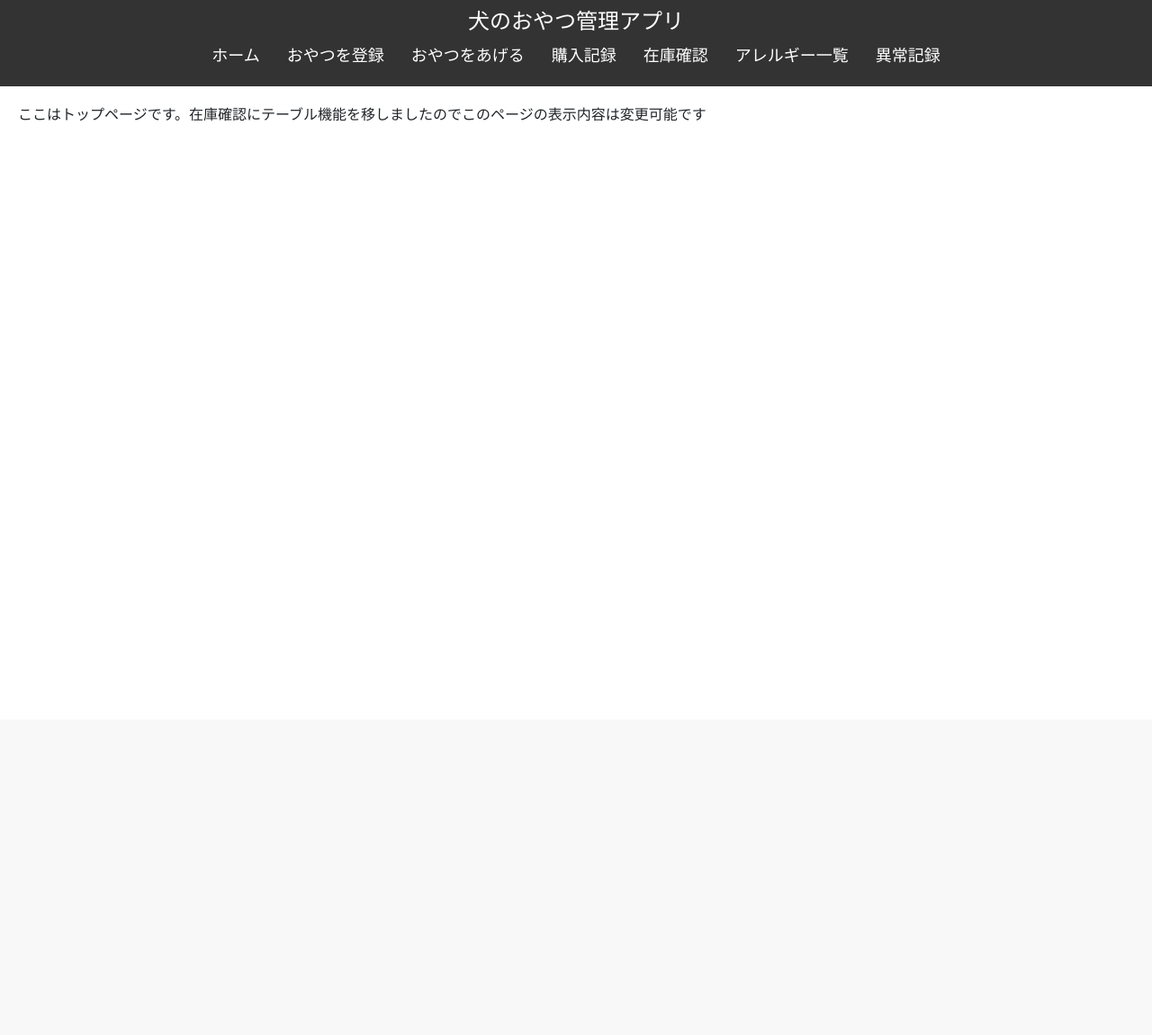
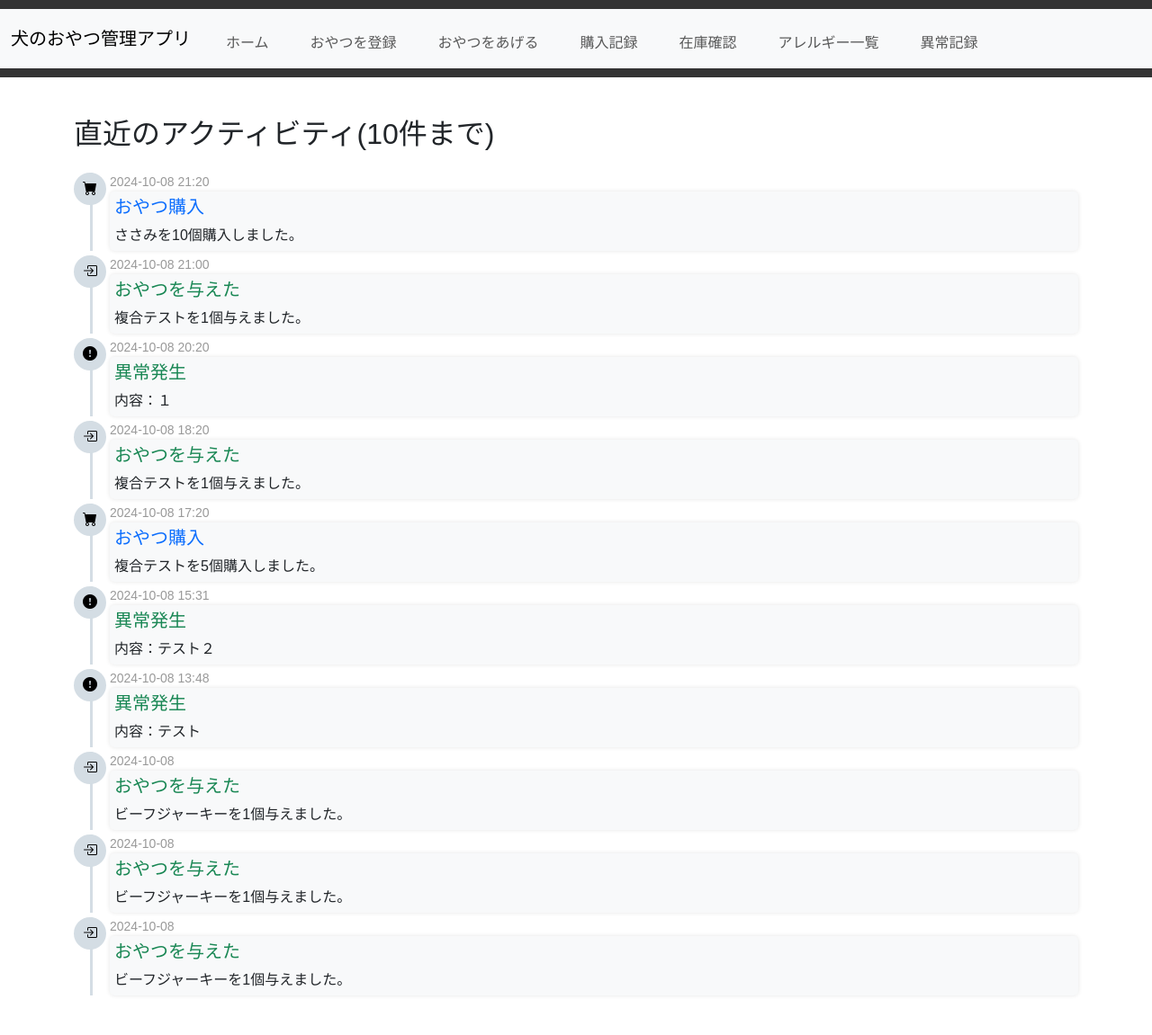
Before and after one commit to koudaihirose/dog_treat, a Flask app: page / in a window 1280 px wide. Shown: the whole page at 90% size. Before the commit the page ends 135 px from the top, so only its background shows below. Run offline with Flask 3, Linux system fonts and the light colour scheme; data comes from the database, SQL or seed files in the repository; some libraries are stand-ins or nearby versions.

Commit message:
ページ名修正、ヘッダーの処理変更、トップページにアクティビティ追加

```diff
--- a/app.py
+++ b/app.py
@@ -22,31 +22,37 @@ def get_db_connection():
 @app.route('/')
 def index():
     conn = get_db_connection()
+    # アクティビティを取得 (例として3種類のアクティビティを結合)
 
-    snacks = conn.execute('''
-        SELECT s.id, s.name,
-                COALESCE(GROUP_CONCAT(a.name, ', '), 'なし') AS allergies,
-                COALESCE(SUM(DISTINCT ph.quantity), 0) AS total_purchased,
-                COALESCE(SUM(DISTINCT sg.quantity), 0) AS total_given,
-                COALESCE(SUM(DISTINCT ph.quantity), 0, 0) - COALESCE(SUM(DISTINCT sg.quantity), 0) AS stock,
-                REPLACE(REPLACE(COALESCE(GROUP_CONCAT(sp.photo_path),'' ), '\\', '/'), 'static/', '') AS photos
+    activities= conn.execute('''
+        SELECT 'register' AS type,'おやつ登録' AS title, registration_date AS date, name AS item_name, "" AS quantity,'' AS note
         FROM snacks s
-        LEFT JOIN snack_allergies sa ON s.id = sa.snack_id
-        LEFT JOIN allergies a ON sa.allergy_id = a.id
-        LEFT JOIN purchase_history ph ON s.id = ph.snack_id
-        LEFT JOIN snack_giving sg ON s.id = sg.snack_id
-        LEFT JOIN snack_photos sp ON s.id = sp.snack_id
-        GROUP BY s.id
+        UNION ALL
+        SELECT 'allergies' AS type,'アレルギー食品追加' AS title, registration_date AS date, a.name AS item_name, "" AS quantity,'' AS note
+        FROM allergies a
+        UNION ALL
+        SELECT 'purchase' AS type,'おやつ購入' AS title, p.purchase_date AS date, s.name AS item_name, p.quantity,'' AS note
+        FROM purchase_history p
+        JOIN snacks s ON p.snack_id = s.id
+        UNION ALL
+        SELECT 'give' AS type, 'おやつを与えた' AS title, g.given_date AS date, s.name AS item_name, g.quantity,'' AS note
+        FROM snack_giving g
+        JOIN snacks s ON g.snack_id = s.id
+        UNION ALL
+        SELECT 'incident' AS type, '異常発生' AS title, i.incident_time AS date, '' AS item_name,'' AS quantity,i.note AS note
+        FROM incident_records i
+        ORDER BY date DESC
+        LIMIT 10  -- ここで最大10件を取得
     ''').fetchall()
 
     conn.close()
-    return render_template('index.html', snacks=snacks)
+    return render_template('index.html',recent_activities=activities)
 
 
 
 
-@app.route('/add_snack', methods=['GET', 'POST'])
-def add_snack():
+@app.route('/register_snack', methods=['GET', 'POST'])
+def register_snack():
     conn = get_db_connection()
     if request.method == 'POST':
         snack_name = request.form['snack_name']
@@ -83,7 +89,7 @@ def add_snack():
     allergies = conn.execute('SELECT id, name FROM allergies').fetchall()
 
     conn.close()
-    return render_template('add_snack.html', allergies=allergies)
+    return render_template('register_snack.html', allergies=allergies)
 
 @app.route('/purchase_snack', methods=['GET', 'POST'])
 def purchase_snack():
@@ -128,6 +134,34 @@ def give_snack():
 
         # 'T'をスペースに置き換える
         formatted_give_date = give_date.replace('T', ' ')
+
+        # 現在の在庫数を取得
+        stock_query = '''
+            SELECT
+                COALESCE(SUM(DISTINCT ph.quantity), 0) - COALESCE(SUM(DISTINCT sg.quantity), 0) AS stock
+            FROM snacks s
+            LEFT JOIN purchase_history ph ON s.id = ph.snack_id
+            LEFT JOIN snack_giving sg ON s.id = sg.snack_id
+            WHERE s.id = ?
+        '''
+        stock_result = conn.execute(stock_query, (snack_id,)).fetchone()
+        current_stock = stock_result['stock'] if stock_result else 0
+
+        # 在庫数をチェック
+        if current_stock - quantity < 0:
+            # 在庫が足りない場合のエラーメッセージ
+            error_message = "在庫が不足しているため、おやつを与えることができません。"
+            # snacksテーブルからおやつのリストを再取得
+            snacks = conn.execute('SELECT id, name FROM snacks').fetchall()
+            # 消費履歴を再取得
+            give_snack_history = conn.execute('''
+                SELECT g.id, s.name, g.quantity, g.given_date
+                FROM snack_giving g
+                JOIN snacks s ON g.snack_id = s.id
+                ORDER BY g.given_date DESC
+            ''').fetchall()
+            conn.close()
+            return render_template('give_snack.html', snacks=snacks, give_snack_history=give_snack_history, error_message=error_message)
 
         # おやつを与える処理を実行
         conn.execute('INSERT INTO snack_giving (snack_id, quantity, given_date) VALUES (?, ?, ?)',
--- a/templates/base.html
+++ b/templates/base.html
@@ -6,7 +6,9 @@
     <title>犬のおやつ管理アプリ</title>
 
     <!-- Bootstrap CSS CDN -->
-    <link href="https://cdn.jsdelivr.net/npm/bootstrap@5.0.2/dist/css/bootstrap.min.css" rel="stylesheet" integrity="sha384-EVSTQN3/azprG1Anm3QDgpJLIm9Nao0Yz1ztcQTwFspd3yD65VohhpuuCOmLASjC" crossorigin="anonymous">
+    <link href="https://cdn.jsdelivr.net/npm/bootstrap@5.3.0/dist/css/bootstrap.min.css" rel="stylesheet">
+    <!-- Bootstrap Icons CDN -->
+    <link href="https://cdn.jsdelivr.net/npm/bootstrap-icons@1.10.5/font/bootstrap-icons.css" rel="stylesheet">
     <!-- Optional: Custom CSS -->
     <link rel="stylesheet" href="{{ url_for('static', filename='style.css') }}">
 </head>
@@ -14,24 +16,49 @@
 
     <!-- ヘッダー部分 -->
     <header>
-        <h1>犬のおやつ管理アプリ</h1>
-        <nav>
-            <ul>
-                <li><a href="{{ url_for('index') }}">ホーム</a></li>
-                <li><a href="{{ url_for('add_snack') }}">おやつを登録</a></li>
-                <li><a href="{{ url_for('give_snack') }}">おやつをあげる</a></li>
-                <li><a href="{{ url_for('purchase_snack') }}">購入記録</a></li>
-                <li><a href="{{ url_for('stock') }}">在庫確認</a></li>
-                <li><a href="{{ url_for('allergies') }}">アレルギー一覧</a></li>
-                <li><a href="{{ url_for('incident_records') }}">異常記録</a></li>
-            </ul>
+        <nav class="navbar navbar-expand-lg navbar-light bg-light">
+            <div class="container-fluid">
+                <a class="navbar-brand" href="#">犬のおやつ管理アプリ</a>
+                <button class="navbar-toggler" type="button" data-bs-toggle="collapse" data-bs-target="#navbarNav" aria-controls="navbarNav" aria-expanded="false" aria-label="Toggle navigation">
+                    <span class="navbar-toggler-icon"></span>
+                </button>
+                <div class="collapse navbar-collapse" id="navbarNav">
+                    <ul class="navbar-nav">
+                        <li class="nav-item">
+                            <a class="nav-link" href="{{ url_for('index') }}">ホーム</a>
+                        </li>
+                        <li class="nav-item">
+                            <a class="nav-link" href="{{ url_for('register_snack') }}">おやつを登録</a>
+                        </li>
+                        <li class="nav-item">
+                            <a class="nav-link" href="{{ url_for('give_snack') }}">おやつをあげる</a>
+                        </li>
+                        <li class="nav-item">
+                            <a class="nav-link" href="{{ url_for('purchase_snack') }}">購入記録</a>
+                        </li>
+                        <li class="nav-item">
+                            <a class="nav-link" href="{{ url_for('stock') }}">在庫確認</a>
+                        </li>
+                        <li class="nav-item">
+                            <a class="nav-link" href="{{ url_for('allergies') }}">アレルギー一覧</a>
+                        </li>
+                        <li class="nav-item">
+                            <a class="nav-link" href="{{ url_for('incident_records') }}">異常記録</a>
+                        </li>
+                    </ul>
+                </div>
+            </div>
         </nav>
     </header>
+
+
 
     <!-- ページごとのコンテンツがここに挿入される -->
     <div class="content">
         {% block content %}{% endblock %}
     </div>
+    <script src="https://cdn.jsdelivr.net/npm/bootstrap@5.3.0/dist/js/bootstrap.bundle.min.js"></script>
+    <script src="https://cdn.jsdelivr.net/npm/bootstrap-icons/font/bootstrap-icons.js"></script>
 
 </body>
 </html>
--- a/templates/index.html
+++ b/templates/index.html
@@ -2,8 +2,120 @@
 
 {% block content %}
 
-    <p>ここはトップページです。在庫確認にテーブル機能を移しましたのでこのページの表示内容は変更可能です</p>
 
+<style>
+    .timeline {
+        position: relative;
+        padding: 0;
+        margin: 10px 0;
+        list-style: none;
+    }
+
+    .timeline-item {
+        position: relative;
+        margin: 5px 0;
+        padding-left: 40px;
+    }
+
+    .timeline-item:before {
+        content: '';
+        position: absolute;
+        left: 18px;
+        top: 0;
+        bottom: 0;
+        width: 3px;
+        background-color: #d4dde4;
+    }
+
+    .timeline-date {
+        font-size: 14px;
+        color: #999;
+    }
+
+    .timeline-content {
+        background-color: #f8f9fa;
+        padding: 5px;
+        border-radius: 5px;
+        box-shadow: 0 0 5px rgba(0, 0, 0, 0.1);
+    }
+
+    .timeline-content h5 {
+        margin-top: 0;
+    }
+    .timeline-content p {
+        margin-top: 0;
+        margin-bottom: 0px;
+    }
+    .badge {
+        font-size: 12px;
+    }
+
+    .timeline-item-icon {
+        position: absolute;
+        left: 0;
+        top: 0;
+        width: 36px;
+        height: 36px;
+        background-color: #d4dde4;
+        border-radius: 100%;
+        display: flex;
+        align-items: center;
+        justify-content: center;
+        color: rgb(0, 0, 0);
+    }
+</style>
+
+
+    <div class="container my-4">
+        <h2 class="mb-4">直近のアクティビティ(10件まで)</h2>
+        <ul class="timeline">
+            {% for activity in recent_activities %}
+                <li class="timeline-item">
+                    <div class="timeline-item-icon">
+                        {% if activity.type == 'register' %}
+                            <i class="bi bi-database-fill-add"></i>
+                        {% elif activity.type == 'allergies' %}
+                            <i class="bi bi-patch-plus-fill"></i>
+                        {% elif activity.type == 'purchase' %}
+                            <i class="bi bi-cart-fill"></i>
+                        {% elif activity.type == 'give' %}
+                            <i class="bi bi-box-arrow-in-right"></i>
+                        {% elif activity.type == 'incident' %}
+                            <i class="bi bi-exclamation-circle-fill"></i>
+                        {% endif %}
+                    </div>
+
+                    <div class="timeline-date">{{ activity.date }}</div>
+                    {% if activity.type == 'register' %}
+                        <div class="timeline-content">
+                            <h5 class="text-primary">{{ activity.title }}</h5> <!-- タイトル表示 -->
+                            <p>{{ activity.item_name }}を登録しました。</p>
+                        </div>
+                    {% elif activity.type == 'allergies' %}
+                        <div class="timeline-content">
+                            <h5 class="text-primary">{{ activity.title }}</h5> <!-- タイトル表示 -->
+                            <p>{{ activity.item_name }}を追加しました。</p>
+                        </div>
+                    {% elif activity.type == 'purchase' %}
+                        <div class="timeline-content">
+                            <h5 class="text-primary">{{ activity.title }}</h5> <!-- タイトル表示 -->
+                            <p>{{ activity.item_name }}を{{ activity.quantity }}個購入しました。</p>
+                        </div>
+                    {% elif activity.type == 'give' %}
+                        <div class="timeline-content">
+                            <h5 class="text-success">{{ activity.title }}</h5> <!-- タイトル表示 -->
+                            <p>{{ activity.item_name }}を{{ activity.quantity }}個与えました。</p>
+                        </div>
+                    {% elif activity.type == 'incident' %}
+                        <div class="timeline-content">
+                            <h5 class="text-success">{{ activity.title }}</h5> <!-- タイトル表示 -->
+                            <p>内容：{{ activity.note }}</p>
+                        </div>
+                    {% endif %}
+                </li>
+            {% endfor %}
+        </ul>
+    </div>
 
 
 {% endblock %}
--- a/templates/purchase_snack.html
+++ b/templates/purchase_snack.html
@@ -3,7 +3,7 @@
 {% block content %}
 
     <div class="container my-4">
-        <h2 class="mb-4">おやつの購入履歴を登録</h2>
+        <h2 class="mb-4">購入履歴を登録</h2>
 
         <form method="POST" action="{{ url_for('purchase_snack') }}">
             <div class="row mb-3">
@@ -23,7 +23,7 @@
 
                 <div class="col-md-1">
                     <label for="quantity" class="form-label">個数:</label>
-                    <input type="number" name="quantity" id="quantity" class="form-control" required>
+                    <input type="number" name="quantity" id="quantity" class="form-control" min="1" required>
                 </div>
 
                 <div class="col-md-5">
--- a/templates/add_snack.html
+++ b/templates/register_snack.html
@@ -5,7 +5,7 @@
     <div class="container my-4">
         <h2 class="mb-4">おやつを登録</h2>
 
-        <form method="POST" action="{{ url_for('add_snack') }}" enctype="multipart/form-data">
+        <form method="POST" action="{{ url_for('register_snack') }}" enctype="multipart/form-data">
             <div class="row mb-3">
                 <div class="col-md-3">
                     <label for="snack_name" class="form-label">おやつの名前:</label>
```
Also changed, not shown: templates/give_snack.html (+7 -2 lines), dog_treats.db.
